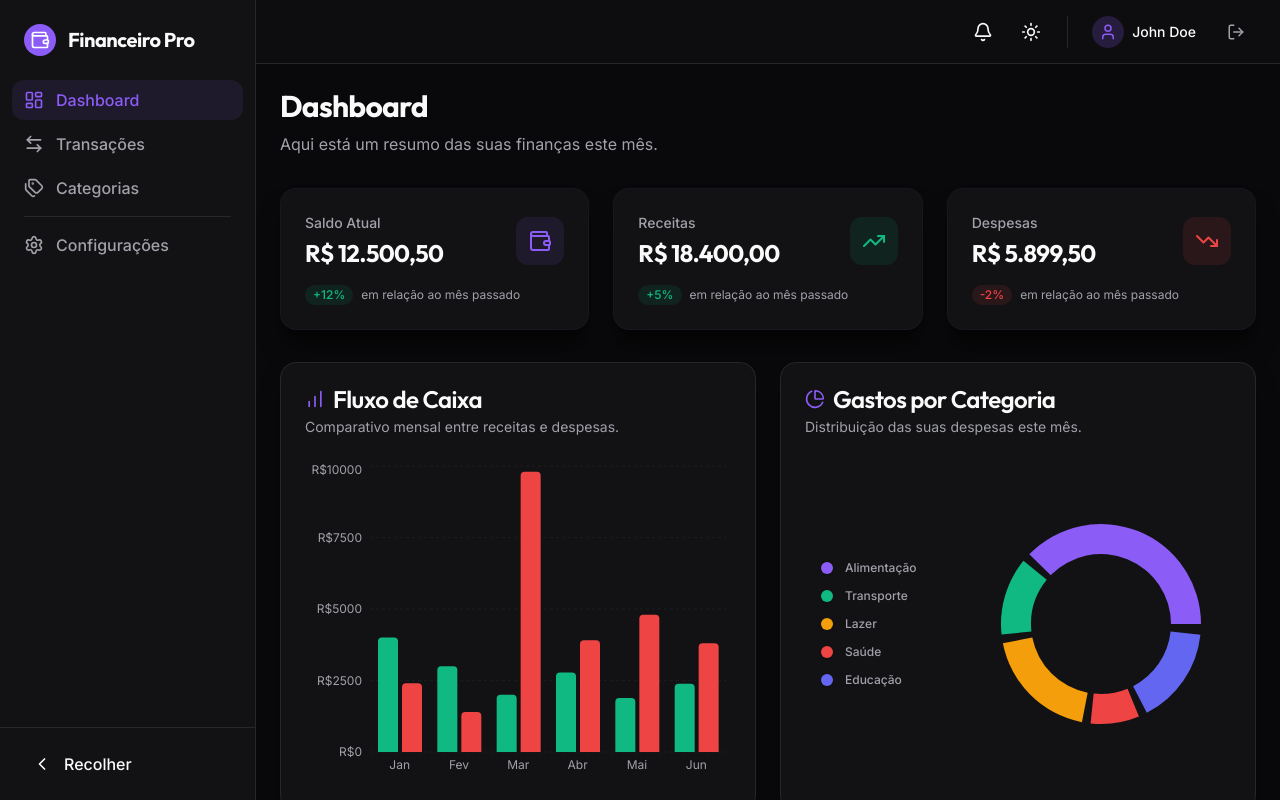
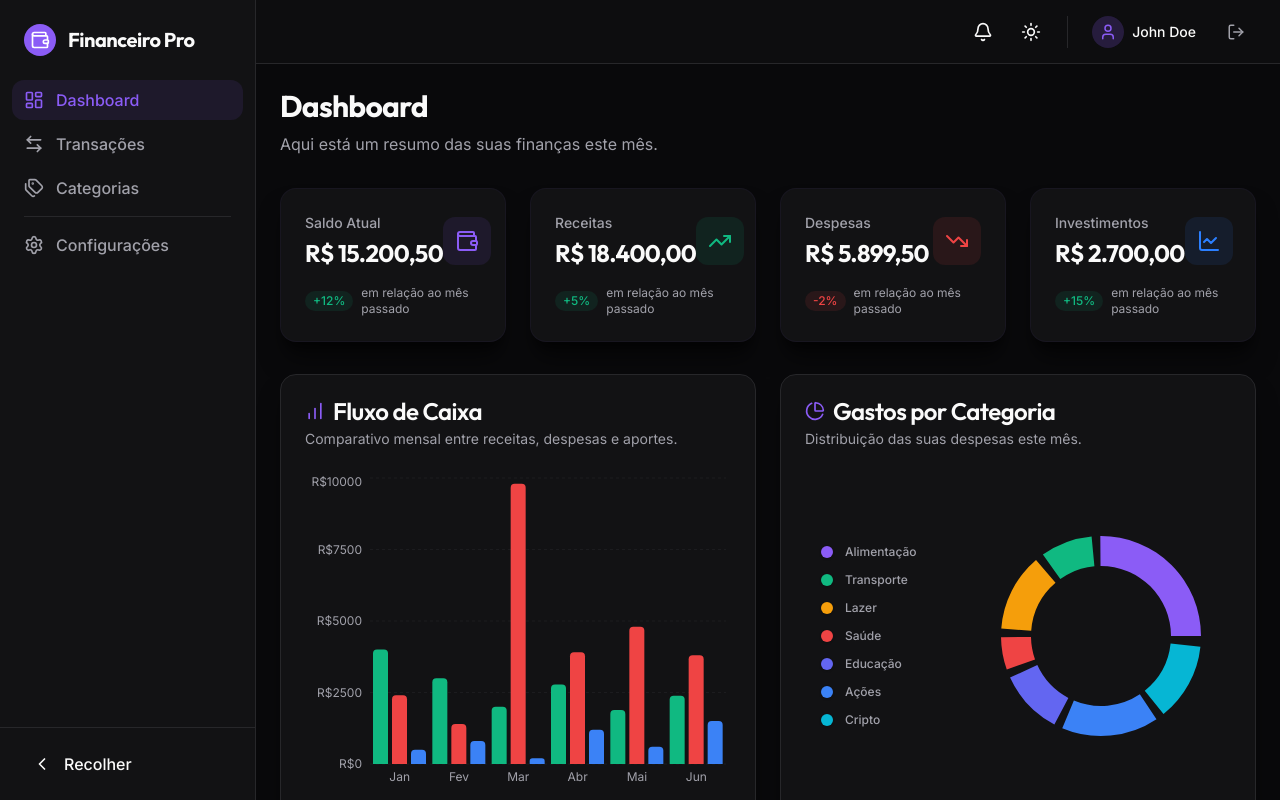
Before and after one commit to leccorside/controle-financeiro-pessoal, a React (Vite) app: page / in a window 1280 px wide. Both pictures are taken after typing "name@example.com", "Sample123" into the empty fields and a click on the button "Entrar". Built offline with nearby package versions, Linux system fonts and the light colour scheme.

Commit message:
feat: implementa suporte a investimentos no dashboard e nos formulários de transações/categorias

```diff
--- a/src/components/categories/CategoryForm.jsx
+++ b/src/components/categories/CategoryForm.jsx
@@ -9,7 +9,7 @@ import * as LucideIcons from 'lucide-react';
 
 const categorySchema = z.object({
   name: z.string().min(2, 'O nome deve ter pelo menos 2 caracteres'),
-  type: z.enum(['INCOME', 'EXPENSE']),
+  type: z.enum(['INCOME', 'EXPENSE', 'INVESTMENT']),
   color: z.string().min(1, 'A cor é obrigatória'),
   icon: z.string().min(1, 'O ícone é obrigatório'),
 });
@@ -17,12 +17,12 @@ const categorySchema = z.object({
 const availableIcons = [
   'Briefcase', 'Utensils', 'Home', 'Palmtree', 'Activity',
   'ShoppingBag', 'Car', 'Plane', 'Book', 'Music',
-  'Smartphone', 'CreditCard', 'Gift', 'Coffee'
+  'Smartphone', 'CreditCard', 'Gift', 'Coffee', 'TrendingUp', 'PieChart', 'Wallet'
 ];
 
 const availableColors = [
   '#ef4444', '#f59e0b', '#10b981', '#3b82f6', '#6366f1',
-  '#8b5cf6', '#ec4899', '#71717a', '#0ea5e9', '#f97316'
+  '#8b5cf6', '#ec4899', '#71717a', '#0ea5e9', '#f97316', '#06b6d4'
 ];
 
 export function CategoryForm({ onSubmit, defaultValues, onCancel }) {
@@ -62,6 +62,13 @@ export function CategoryForm({ onSubmit, defaultValues, onCancel }) {
           <input type="radio" value="EXPENSE" {...register('type')} className="hidden" />
           Despesa
         </label>
+        <label className={cn(
+          "flex-1 text-center py-2 text-sm font-medium rounded-md cursor-pointer transition-all",
+          type === 'INVESTMENT' ? "bg-background text-blue-500 shadow-sm" : "text-muted-foreground"
+        )}>
+          <input type="radio" value="INVESTMENT" {...register('type')} className="hidden" />
+          Investimento
+        </label>
       </div>
 
       <div className="space-y-2">
@@ -92,7 +99,7 @@ export function CategoryForm({ onSubmit, defaultValues, onCancel }) {
         <label className="text-sm font-medium text-muted-foreground">Ícone</label>
         <div className="grid grid-cols-7 gap-2 max-h-32 overflow-y-auto p-2 border border-border rounded-md bg-input">
           {availableIcons.map((iconName) => {
-            const Icon = LucideIcons[iconName];
+            const Icon = LucideIcons[iconName] || LucideIcons.HelpCircle;
             return (
               <button
                 key={iconName}
--- a/src/components/dashboard/SummaryCard.jsx
+++ b/src/components/dashboard/SummaryCard.jsx
@@ -6,6 +6,7 @@ export function SummaryCard({ title, value, icon: Icon, trend, type = 'default'
   const typeStyles = {
     income: 'text-success bg-success/10',
     expense: 'text-destructive bg-destructive/10',
+    investment: 'text-blue-500 bg-blue-500/10',
     default: 'text-primary bg-primary/10',
   };
 
--- a/src/components/transactions/TransactionForm.jsx
+++ b/src/components/transactions/TransactionForm.jsx
@@ -9,7 +9,7 @@ import { cn } from '../../services/utils';
 const transactionSchema = z.object({
   description: z.string().min(3, 'A descrição deve ter pelo menos 3 caracteres'),
   amount: z.string().min(1, 'O valor é obrigatório'),
-  type: z.enum(['INCOME', 'EXPENSE']),
+  type: z.enum(['INCOME', 'EXPENSE', 'INVESTMENT']),
   category: z.string().min(1, 'A categoria é obrigatória'),
   date: z.string().min(1, 'A data é obrigatória'),
 });
@@ -54,6 +54,13 @@ export function TransactionForm({ onSubmit, defaultValues, onCancel }) {
           <input type="radio" value="EXPENSE" {...register('type')} className="hidden" />
           Despesa
         </label>
+        <label className={cn(
+          "flex-1 text-center py-2 text-sm font-medium rounded-md cursor-pointer transition-all",
+          type === 'INVESTMENT' ? "bg-background text-blue-500 shadow-sm" : "text-muted-foreground hover:text-foreground"
+        )}>
+          <input type="radio" value="INVESTMENT" {...register('type')} className="hidden" />
+          Investimento
+        </label>
       </div>
 
       <div className="space-y-2">
@@ -88,6 +95,7 @@ export function TransactionForm({ onSubmit, defaultValues, onCancel }) {
           <option value="Lazer">Lazer</option>
           <option value="Transporte">Transporte</option>
           <option value="Saúde">Saúde</option>
+          <option value="Investimentos">Investimentos</option>
         </select>
         {errors.category && <p className="text-xs text-destructive">{errors.category.message}</p>}
       </div>
--- a/src/components/transactions/TransactionTable.jsx
+++ b/src/components/transactions/TransactionTable.jsx
@@ -1,9 +1,36 @@
 import React from 'react';
 import { cn } from '../../services/utils';
-import { ArrowUpCircle, ArrowDownCircle, Edit2, Trash2, Search } from 'lucide-react';
+import { ArrowUpCircle, ArrowDownCircle, TrendingUp, Edit2, Trash2 } from 'lucide-react';
 import { Button } from '../ui/Button';
 
 export function TransactionTable({ transactions, onEdit, onDelete }) {
+  const getIcon = (type) => {
+    switch (type) {
+      case 'INCOME': return <ArrowUpCircle className="text-success" size={16} />;
+      case 'EXPENSE': return <ArrowDownCircle className="text-destructive" size={16} />;
+      case 'INVESTMENT': return <TrendingUp className="text-blue-500" size={16} />;
+      default: return null;
+    }
+  };
+
+  const getTypeLabel = (type) => {
+    switch (type) {
+      case 'INCOME': return 'Receita';
+      case 'EXPENSE': return 'Despesa';
+      case 'INVESTMENT': return 'Investimento';
+      default: return type;
+    }
+  };
+
+  const getTypeColor = (type) => {
+    switch (type) {
+      case 'INCOME': return 'text-success';
+      case 'EXPENSE': return 'text-destructive';
+      case 'INVESTMENT': return 'text-blue-500';
+      default: return 'text-foreground';
+    }
+  };
+
   return (
     <div className="w-full overflow-x-auto rounded-xl border border-border bg-card">
       <table className="w-full text-sm text-left border-collapse">
@@ -26,16 +53,9 @@ export function TransactionTable({ transactions, onEdit, onDelete }) {
                 </td>
                 <td className="px-6 py-4">
                   <div className="flex items-center gap-2">
-                    {transaction.type === 'INCOME' ? (
-                      <ArrowUpCircle className="text-success" size={16} />
-                    ) : (
-                      <ArrowDownCircle className="text-destructive" size={16} />
-                    )}
-                    <span className={cn(
-                      "text-xs font-medium",
-                      transaction.type === 'INCOME' ? "text-success" : "text-destructive"
-                    )}>
-                      {transaction.type === 'INCOME' ? 'Receita' : 'Despesa'}
+                    {getIcon(transaction.type)}
+                    <span className={cn("text-xs font-medium", getTypeColor(transaction.type))}>
+                      {getTypeLabel(transaction.type)}
                     </span>
                   </div>
                 </td>
@@ -49,7 +69,8 @@ export function TransactionTable({ transactions, onEdit, onDelete }) {
                 </td>
                 <td className={cn(
                   "px-6 py-4 text-right font-semibold",
-                  transaction.type === 'INCOME' ? "text-success" : "text-foreground"
+                  transaction.type === 'INCOME' ? "text-success" :
+                  transaction.type === 'INVESTMENT' ? "text-blue-500" : "text-foreground"
                 )}>
                   {transaction.type === 'EXPENSE' && '- '}
                   {new Intl.NumberFormat('pt-BR', { style: 'currency', currency: 'BRL' }).format(transaction.amount)}
--- a/src/pages/Dashboard.jsx
+++ b/src/pages/Dashboard.jsx
@@ -7,7 +7,8 @@ import {
   TrendingDown,
   Wallet,
   PieChart as PieChartIcon,
-  BarChart as BarChartIcon
+  BarChart as BarChartIcon,
+  LineChart
 } from 'lucide-react';
 import {
   BarChart,
@@ -24,17 +25,18 @@ import {
 
 const mockData = {
   summary: {
-    balance: 12500.50,
+    balance: 15200.50,
     income: 18400.00,
     expenses: 5899.50,
+    investments: 2700.00,
   },
   monthlyEvolution: [
-    { name: 'Jan', income: 4000, expense: 2400 },
-    { name: 'Fev', income: 3000, expense: 1398 },
-    { name: 'Mar', income: 2000, expense: 9800 },
-    { name: 'Abr', income: 2780, expense: 3908 },
-    { name: 'Mai', income: 1890, expense: 4800 },
-    { name: 'Jun', income: 2390, expense: 3800 },
+    { name: 'Jan', income: 4000, expense: 2400, investment: 500 },
+    { name: 'Fev', income: 3000, expense: 1398, investment: 800 },
+    { name: 'Mar', income: 2000, expense: 9800, investment: 200 },
+    { name: 'Abr', income: 2780, expense: 3908, investment: 1200 },
+    { name: 'Mai', income: 1890, expense: 4800, investment: 600 },
+    { name: 'Jun', income: 2390, expense: 3800, investment: 1500 },
   ],
   categorySpending: [
     { name: 'Alimentação', value: 2400, color: '#8b5cf6' },
@@ -42,6 +44,8 @@ const mockData = {
     { name: 'Lazer', value: 1200, color: '#f59e0b' },
     { name: 'Saúde', value: 500, color: '#ef4444' },
     { name: 'Educação', value: 999.50, color: '#6366f1' },
+    { name: 'Ações', value: 1500, color: '#3b82f6' },
+    { name: 'Cripto', value: 1200, color: '#06b6d4' },
   ]
 };
 
@@ -54,7 +58,7 @@ export default function Dashboard() {
       </div>
 
       {/* Cards de Resumo */}
-      <div className="grid grid-cols-1 md:grid-cols-3 gap-6">
+      <div className="grid grid-cols-1 md:grid-cols-2 lg:grid-cols-4 gap-6">
         <SummaryCard
           title="Saldo Atual"
           value={mockData.summary.balance}
@@ -75,6 +79,13 @@ export default function Dashboard() {
           type="expense"
           trend={-2}
         />
+        <SummaryCard
+          title="Investimentos"
+          value={mockData.summary.investments}
+          icon={LineChart}
+          type="investment"
+          trend={15}
+        />
       </div>
 
       <div className="grid grid-cols-1 lg:grid-cols-2 gap-6">
@@ -85,7 +96,7 @@ export default function Dashboard() {
               <BarChartIcon size={20} className="text-primary" />
               <CardTitle>Fluxo de Caixa</CardTitle>
             </div>
-            <CardDescription>Comparativo mensal entre receitas e despesas.</CardDescription>
+            <CardDescription>Comparativo mensal entre receitas, despesas e aportes.</CardDescription>
           </CardHeader>
           <CardContent className="h-[350px]">
             <ResponsiveContainer width="100%" height="100%">
@@ -113,8 +124,9 @@ export default function Dashboard() {
                   }}
                   itemStyle={{ fontSize: '12px' }}
                 />
-                <Bar dataKey="income" name="Receita" fill="#10b981" radius={[4, 4, 0, 0]} barSize={20} />
-                <Bar dataKey="expense" name="Despesa" fill="#ef4444" radius={[4, 4, 0, 0]} barSize={20} />
+                <Bar dataKey="income" name="Receita" fill="#10b981" radius={[4, 4, 0, 0]} barSize={15} />
+                <Bar dataKey="expense" name="Despesa" fill="#ef4444" radius={[4, 4, 0, 0]} barSize={15} />
+                <Bar dataKey="investment" name="Investimento" fill="#3b82f6" radius={[4, 4, 0, 0]} barSize={15} />
               </BarChart>
             </ResponsiveContainer>
           </CardContent>
```
